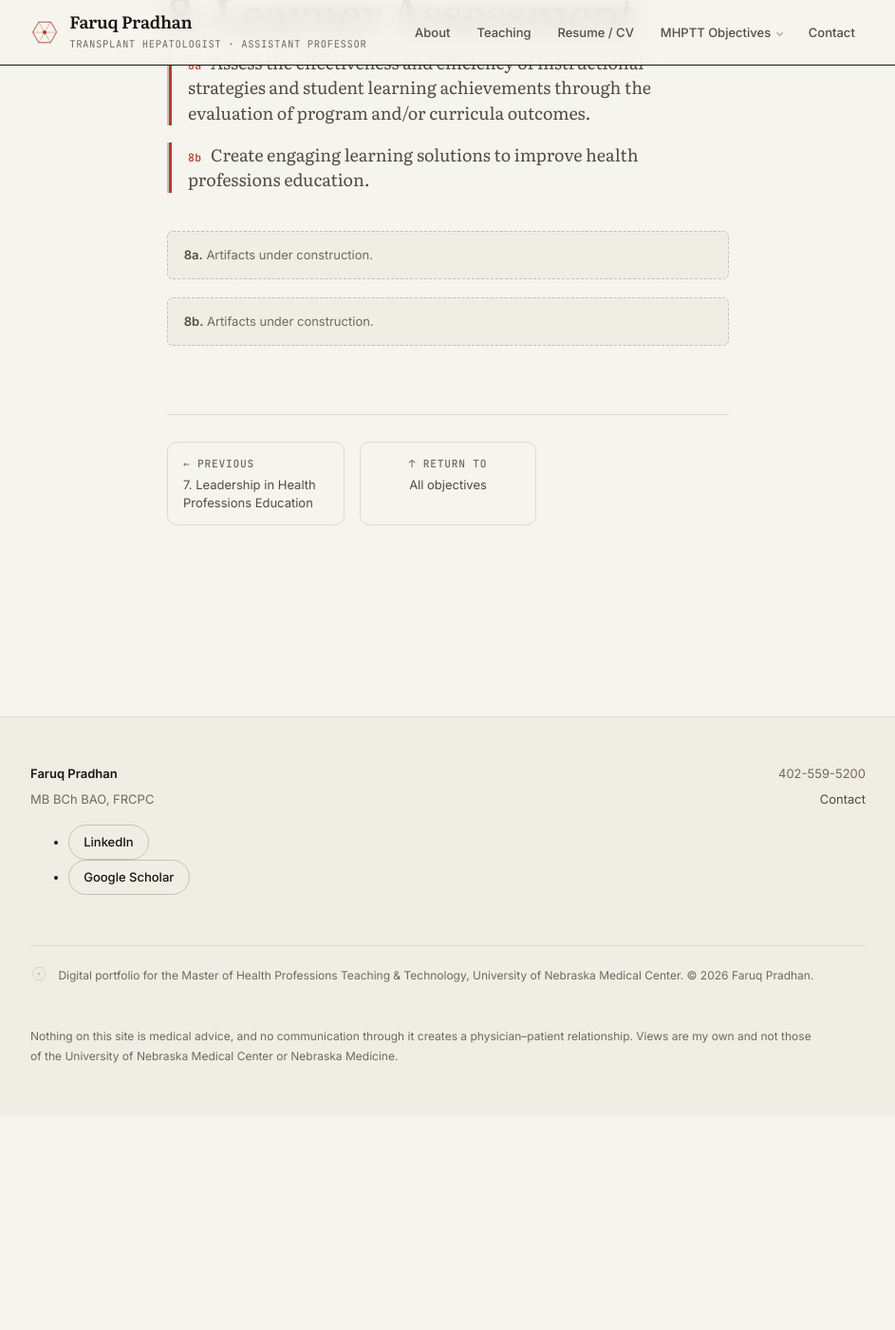
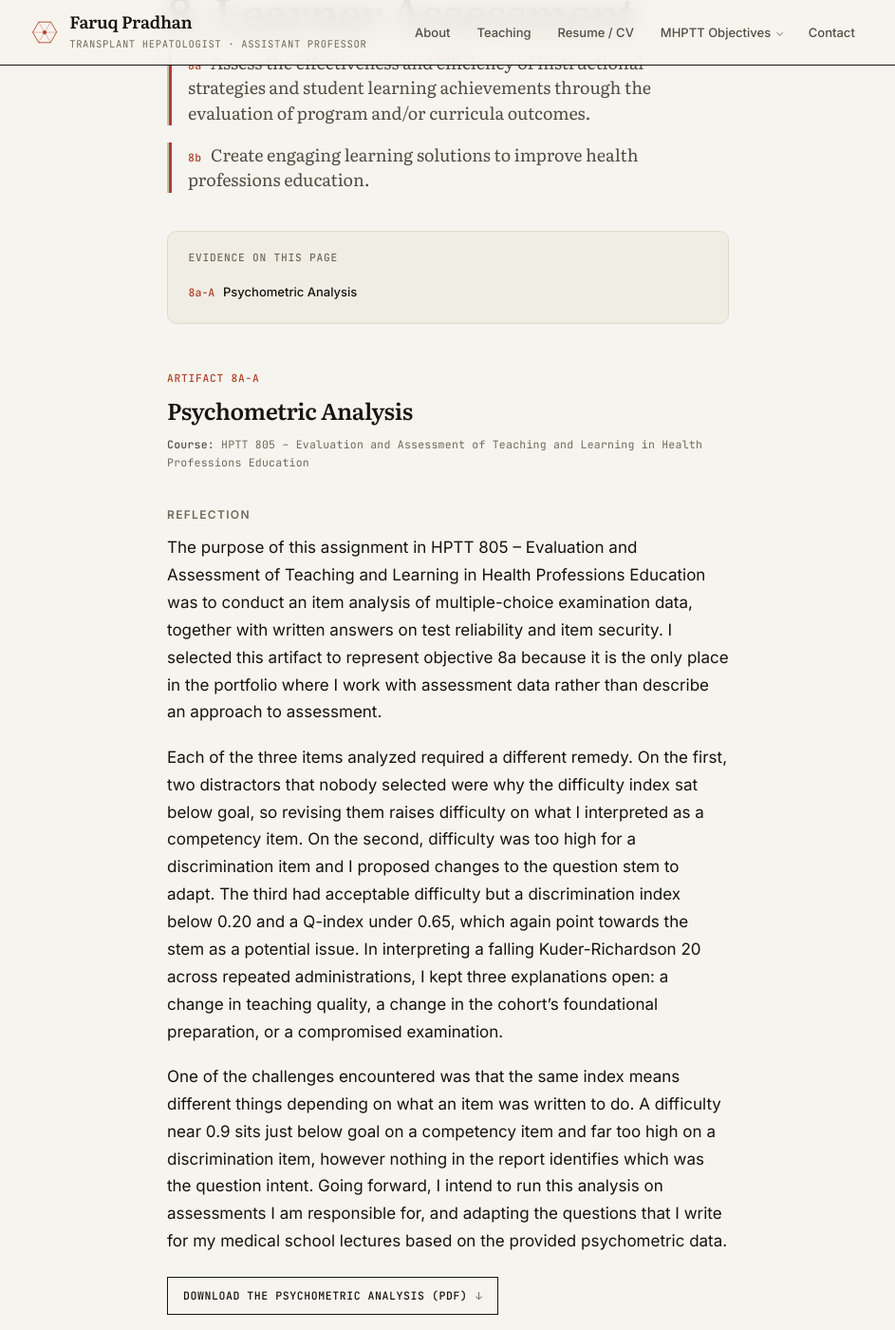
Before and after one commit to fpradhan/fpradhan.github.io, a Jekyll site: the page built from _competencies/8-learner-assessment.md, in a window 1280 px wide and 1400 px high, scrolled down 225 px. Shown: the whole window at 95% size, without its empty margins (168-1111 px from the left). Built offline with Jekyll 4.4.1, drawn with Linux system fonts in a browser that asks for light colours.

Commit message:
Add artifact 8a-A, and match 7b-B's committee to the curriculum
Objective 8's 8a half now carries the HPTT 805 psychometric analysis with
Faruq's reflection verbatim, 271 words. The 8b placeholder stays; the
template moves on to 8a-B.

Every figure checks against the document. Item one: distractors C and D
that nobody selected, difficulty below the 0.92 competency goal. Item two:
difficulty above the 0.27 to 0.73 discrimination range, with the stem to be
revised. Item three: difficulty in range, discrimination below 0.20, Q
index under 0.65, stem again implicated. The three readings of a falling
KR-20 are all in the short answer: teaching quality, foundational
preparation, and a compromised examination through exam information being
passed on.

7b-B says "transplant selection committee" now, as the curriculum does.

Co-Authored-By: Claude Opus 5 <noreply@anthropic.com>
Claude-Session: https://claude.ai/code/session_01SajNJDGDkt5q5fCgsPRcNk

```diff
--- a/_competencies/8-learner-assessment.md
+++ b/_competencies/8-learner-assessment.md
@@ -19,7 +19,11 @@ statements:
 # One entry per artifact — label, title, course, and the anchor of its
 # <section> in the body below. Drives the jump list here and the artifact
 # list on /objectives/. Keep them grouped by part: every 8a before any 8b.
-artifacts: []
+artifacts:
+  - label: "8a-A"
+    title: "Psychometric Analysis"
+    course: "HPTT 805"
+    anchor: "artifact-8a-a"
 redirect_from:
   - /objectives/8a-learner-assessment/
   - /objectives/8b-learner-assessment/
@@ -27,7 +31,42 @@ redirect_from:
   - /artifacts/8b-learner-assessment/
 ---
 
-<p class="todo"><strong>8a.</strong> Artifacts under construction.</p>
+<section class="artifact" id="artifact-8a-a" markdown="1">
+
+<p class="label">Artifact 8a-A</p>
+
+## Psychometric Analysis
+
+**Course:** HPTT 805 – Evaluation and Assessment of Teaching and Learning in Health Professions Education
+{: .meta}
+
+### Reflection
+
+The purpose of this assignment in HPTT 805 – Evaluation and Assessment of Teaching and Learning in
+Health Professions Education was to conduct an item analysis of multiple-choice examination data,
+together with written answers on test reliability and item security. I selected this artifact to
+represent objective 8a because it is the only place in the portfolio where I work with assessment
+data rather than describe an approach to assessment.
+
+Each of the three items analyzed required a different remedy. On the first, two distractors that
+nobody selected were why the difficulty index sat below goal, so revising them raises difficulty
+on what I interpreted as a competency item. On the second, difficulty was too high for a
+discrimination item and I proposed changes to the question stem to adapt. The third had acceptable
+difficulty but a discrimination index below 0.20 and a Q-index under 0.65, which again point
+towards the stem as a potential issue. In interpreting a falling Kuder-Richardson 20 across
+repeated administrations, I kept three explanations open: a change in teaching quality, a change
+in the cohort’s foundational preparation, or a compromised examination.
+
+One of the challenges encountered was that the same index means different things depending on what
+an item was written to do. A difficulty near 0.9 sits just below goal on a competency item and far
+too high on a discrimination item, however nothing in the report identifies which was the question
+intent. Going forward, I intend to run this analysis on assessments I am responsible for, and
+adapting the questions that I write for my medical school lectures based on the provided
+psychometric data.
+
+<p><a class="dl" href="{{ '/assets/artifacts/hptt805-psychometric-analysis.pdf' | relative_url }}" rel="noopener" target="_blank">Download the psychometric analysis (PDF)<span class="sr-only"> (opens in a new tab)</span></a></p>
+
+</section>
 
 <p class="todo"><strong>8b.</strong> Artifacts under construction.</p>
 
@@ -41,9 +80,9 @@ redirect_from:
   Keep the entries grouped by part: all of 8a's before any of 8b's.
 
   ----------------------------------------------------------------------------
-<section class="artifact" id="artifact-8a-a" markdown="1">
+<section class="artifact" id="artifact-8a-b" markdown="1">
 
-<p class="label">Artifact 8a-A</p>
+<p class="label">Artifact 8a-B</p>
 
 ## Title of the artifact
 
```
Also changed, not shown: _competencies/7-leadership.md (+1 -1 lines), assets/artifacts/README.md (+1 -0 lines), 1 other file.
